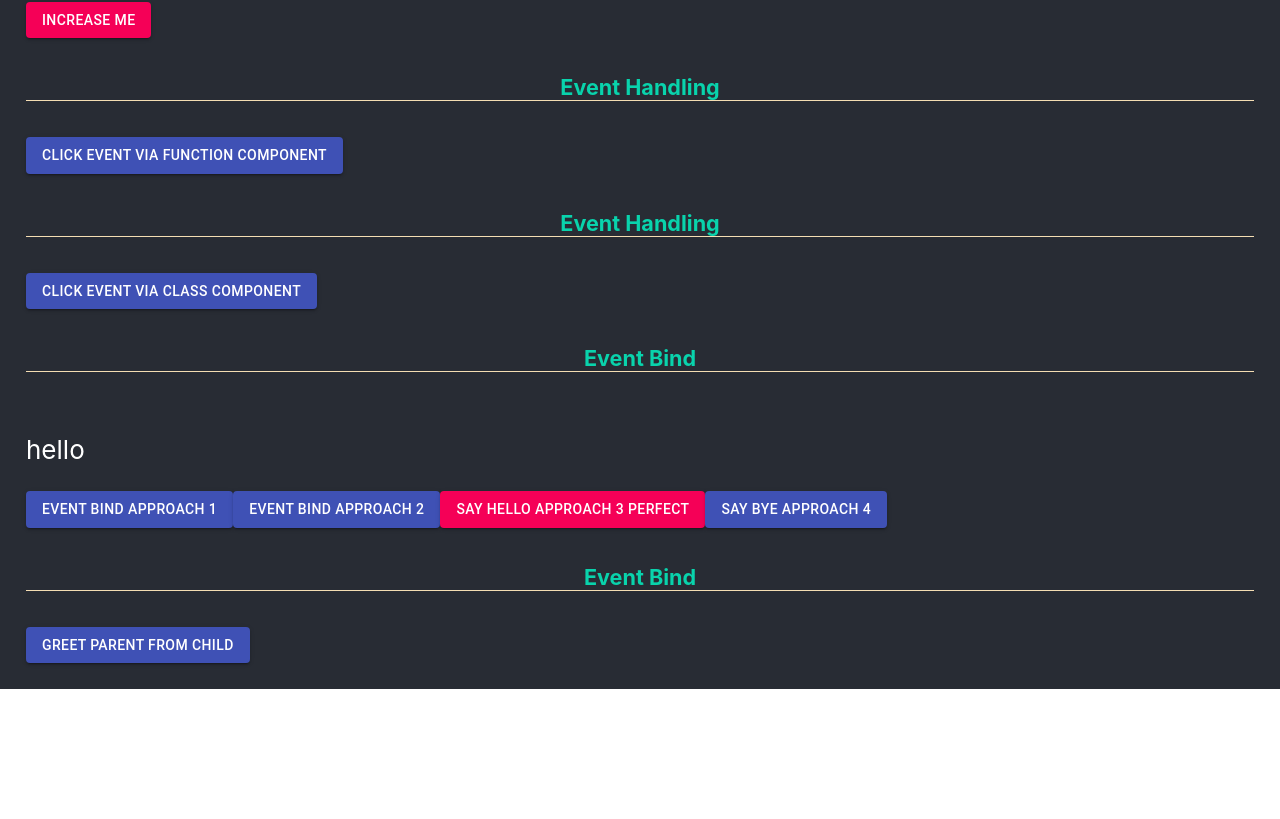
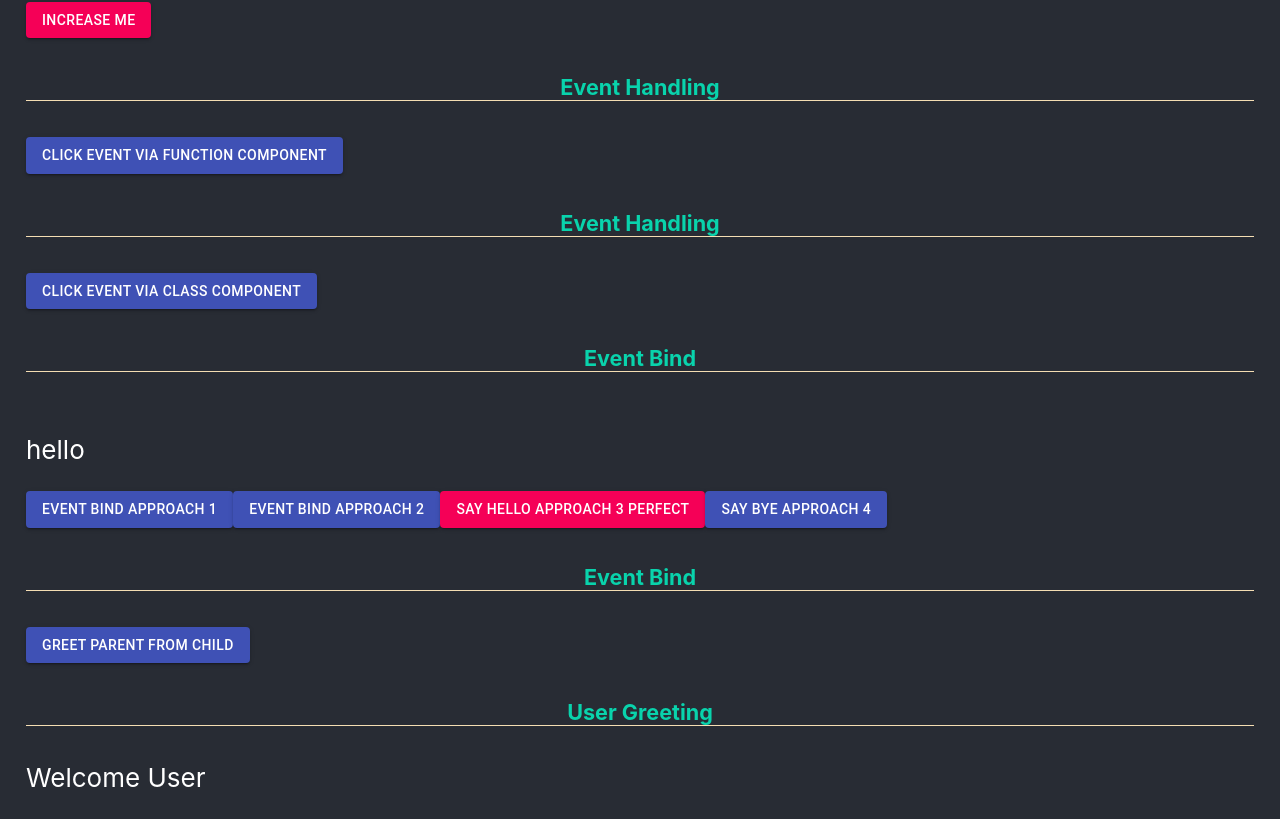
Before and after one commit to GajendraMehra/reactJsPractise, a React (Create React App) app in the folder exercise_one/my-app/: page / in a window 1280 px wide. Shown: the part 1318-2137 px from the top of the page. Before the commit the page ends 2007 px from the top, so only its background shows below. Built offline with nearby package versions, Linux system fonts and the light colour scheme.

Commit message:
Conditional Rendering

```diff
--- a/exercise_one/my-app/src/App.js
+++ b/exercise_one/my-app/src/App.js
@@ -9,6 +9,7 @@ import FunctionClick from './components/FuntionClick'
 import ClassClick from './components/ClassClick'
 import EventBind from './components/EventBind'
 import ParentComponent from './components/ParentComponent'
+import UserGreeting from './components/UserGreeting'
 function App() {
   return (
     <div className="">
@@ -35,6 +36,8 @@ function App() {
        <EventBind></EventBind>
        <h5 className="App-link">Event Bind</h5>
        <ParentComponent></ParentComponent>
+       <h5 className="App-link">User Greeting</h5>
+       <UserGreeting></UserGreeting>
       </header>
 
     </div>
--- /dev/null
+++ b/exercise_one/my-app/src/components/UserGreeting.js
@@ -0,0 +1,19 @@
+import React, { Component } from 'react'
+
+export class UserGreeting extends Component {
+
+    constructor(){
+        super();
+        this.state={
+            isLoggedIn:true
+        }
+    }
+    render() {
+        return (
+            this.state.isLoggedIn && (<div>Welcome User</div>)
+            // !this.state.isLoggedIn ? (<div>Welcome Guest</div>):(<div>Welcome User</div>)
+        )
+    }
+}
+
+export default UserGreeting
```
